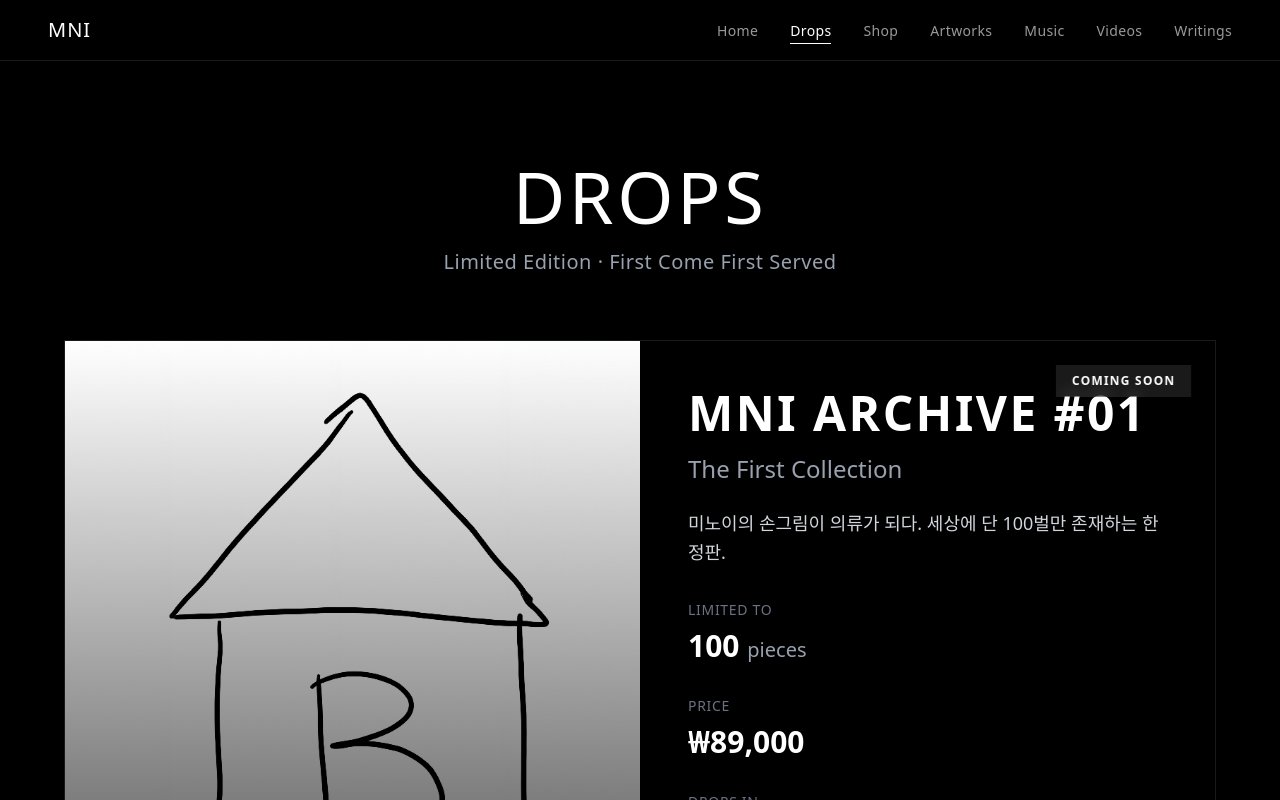
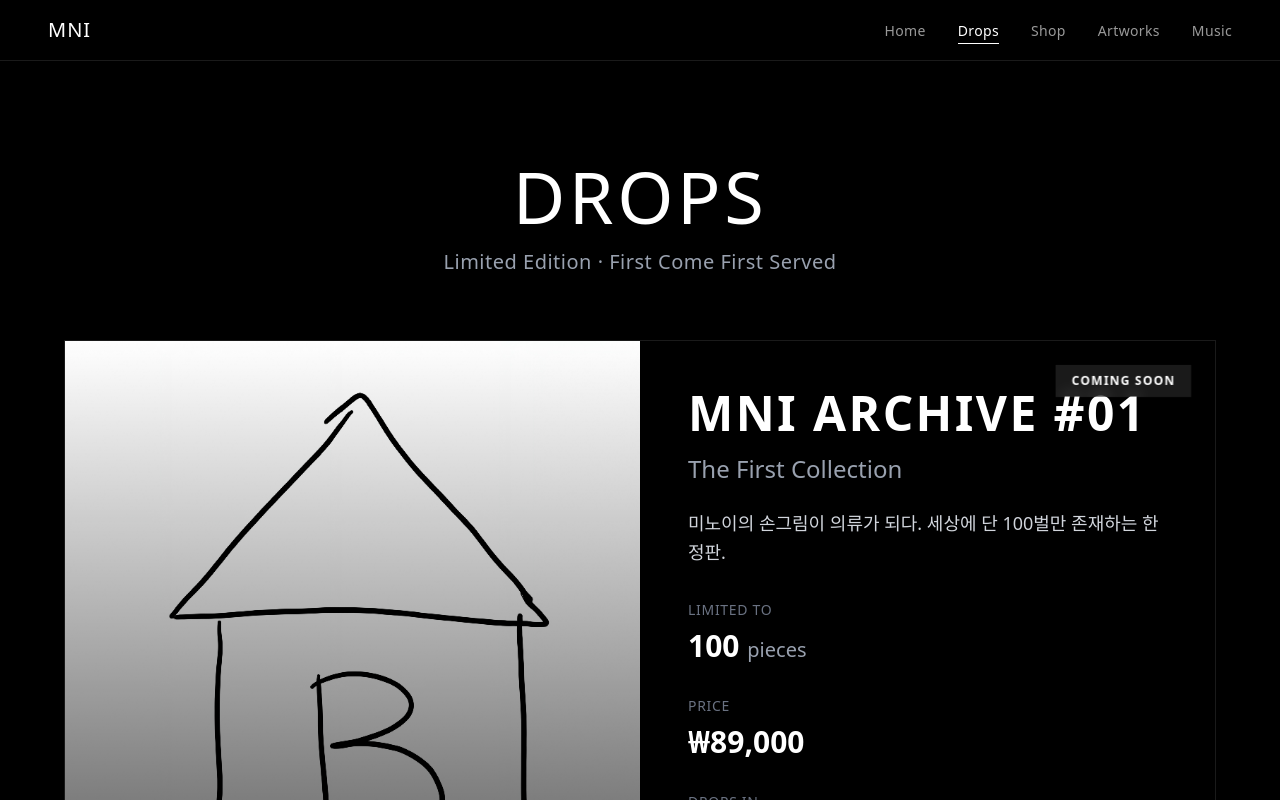
Before and after one commit to ulysseschoi/mni-archive-v2, a Next.js app: page /drops in a window 1280 px wide. Shown: the top 800 px of the page. Built offline with nearby package versions, Linux system fonts and the light colour scheme.

Commit message:
refine: Hide Videos and Writings menu items for future use

```diff
--- a/app/drops/page.tsx
+++ b/app/drops/page.tsx
@@ -280,7 +280,9 @@ export default function DropsPage() {
           </div>
         </motion.section>
 
-        {/* Past Drops Archive */}
+        {/* Past Drops Archive - HIDDEN FOR FUTURE USE */}
+        {/* Uncomment when ready to show past drops */}
+        {/*
         <motion.section
           initial={{ opacity: 0, y: 30 }}
           animate={{ opacity: 1, y: 0 }}
@@ -326,6 +328,7 @@ export default function DropsPage() {
             ))}
           </div>
         </motion.section>
+        */}
       </div>
     </main>
   );
--- a/components/Navigation.tsx
+++ b/components/Navigation.tsx
@@ -11,8 +11,9 @@ const navItems = [
   { name: "Shop", path: "/shop" },
   { name: "Artworks", path: "/artworks" },
   { name: "Music", path: "/music" },
-  { name: "Videos", path: "/videos" },
-  { name: "Writings", path: "/writings" },
+  // Hidden for future use
+  // { name: "Videos", path: "/videos" },
+  // { name: "Writings", path: "/writings" },
 ];
 
 export default function Navigation() {
```
